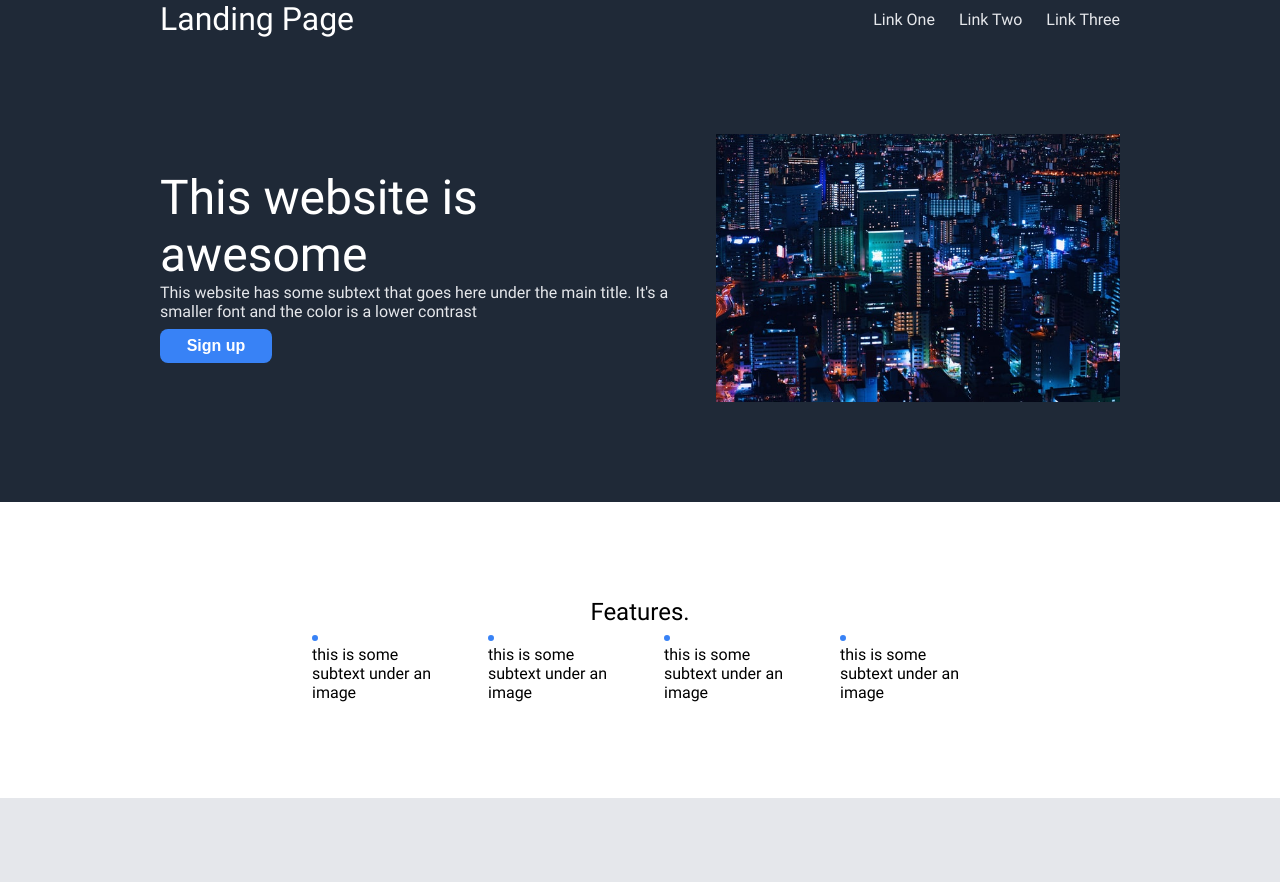
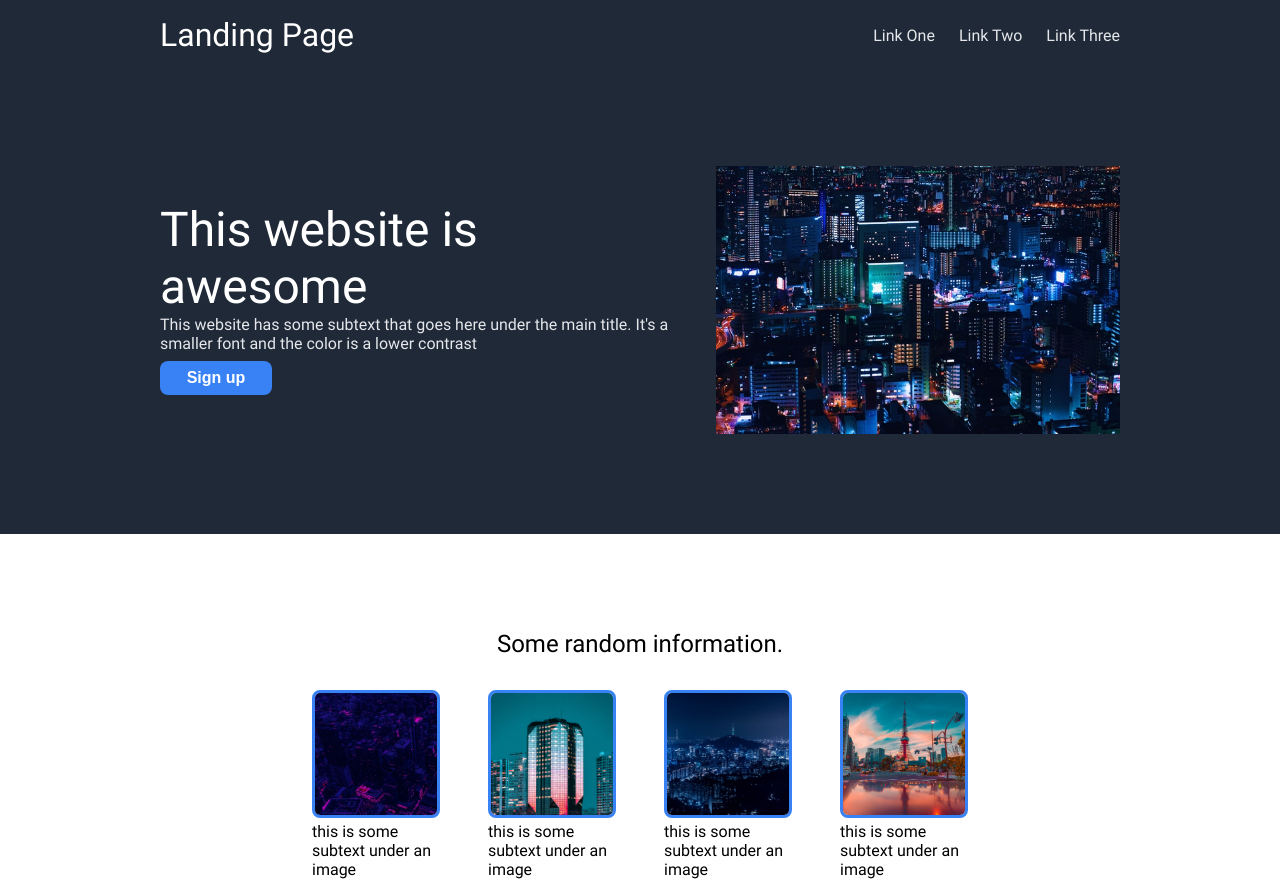
Before and after one commit to Chamara-Wijepala/landing-page, a plain HTML site: page index.html in a window 1280 px wide. Shown: the top 882 px of the page. Drawn offline with Linux system fonts and the light colour scheme.

Commit message:
Add images to features and padding to header

```diff
--- a/index.html
+++ b/index.html
@@ -36,22 +36,22 @@
     </div>
     <div id="feature-section">
       <div id="feature-content">
-        <h2>Features.</h2>
+        <h2>Some random information.</h2>
         <div id="features">
           <div class="feature">
-            <img src="" alt="">
+            <img src="./assets/images/city-1.jpg" alt="city">
             <p class="feature-subtext">this is some subtext under an image</p>
           </div>
           <div class="feature">
-            <img src="" alt="">
+            <img src="./assets/images/city-2.jpg" alt="city">
             <p class="feature-subtext">this is some subtext under an image</p>
           </div>
           <div class="feature">
-            <img src="" alt="">
+            <img src="./assets/images/city-3.jpg" alt="city">
             <p class="feature-subtext">this is some subtext under an image</p>
           </div>
           <div class="feature">
-            <img src="" alt="">
+            <img src="./assets/images/city-4.jpg" alt="city">
             <p class="feature-subtext">this is some subtext under an image</p>
           </div>
         </div>
--- a/style.css
+++ b/style.css
@@ -69,6 +69,10 @@ header,
 }
 
 /* Header */
+#header-content {
+  padding-block: 1rem;
+}
+
 #header-content h1 {
   font-weight: bold;
 }
@@ -117,6 +121,7 @@ header nav {
 /* Features */
 #feature-content {
   flex-direction: column;
+  gap: 2rem;
 }
 
 #features {
@@ -130,7 +135,7 @@ header nav {
 
 .feature img {
   height: 8rem;
-  width: auto;
+  width: 8rem;
   border: 3px solid var(--tertiary);
   border-radius: 8px;
 }
```
Also changed, not shown: assets/images/city-1.jpg (added), assets/images/city-2.jpg (added), assets/images/city-3.jpg (added), assets/images/city-4.jpg (added).
